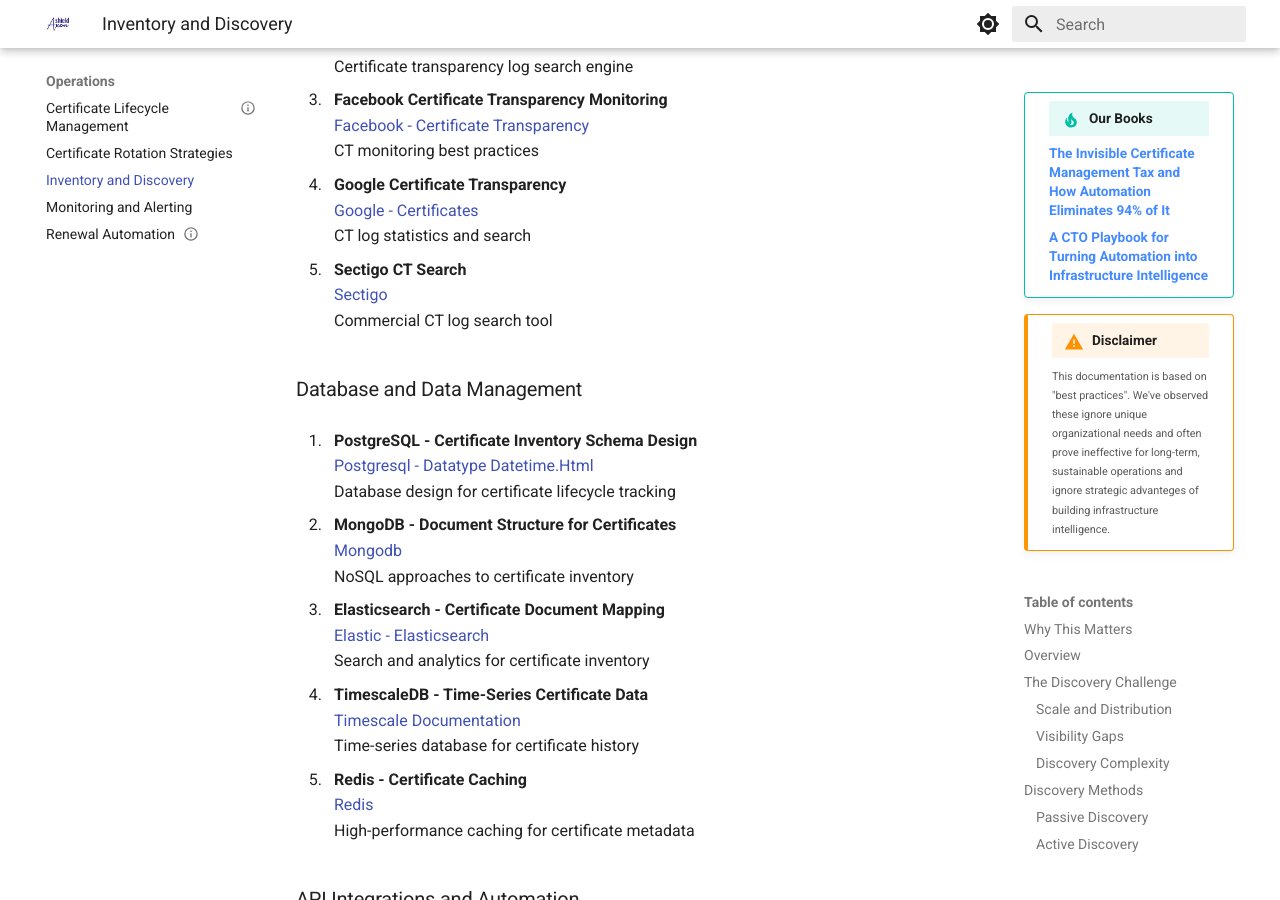
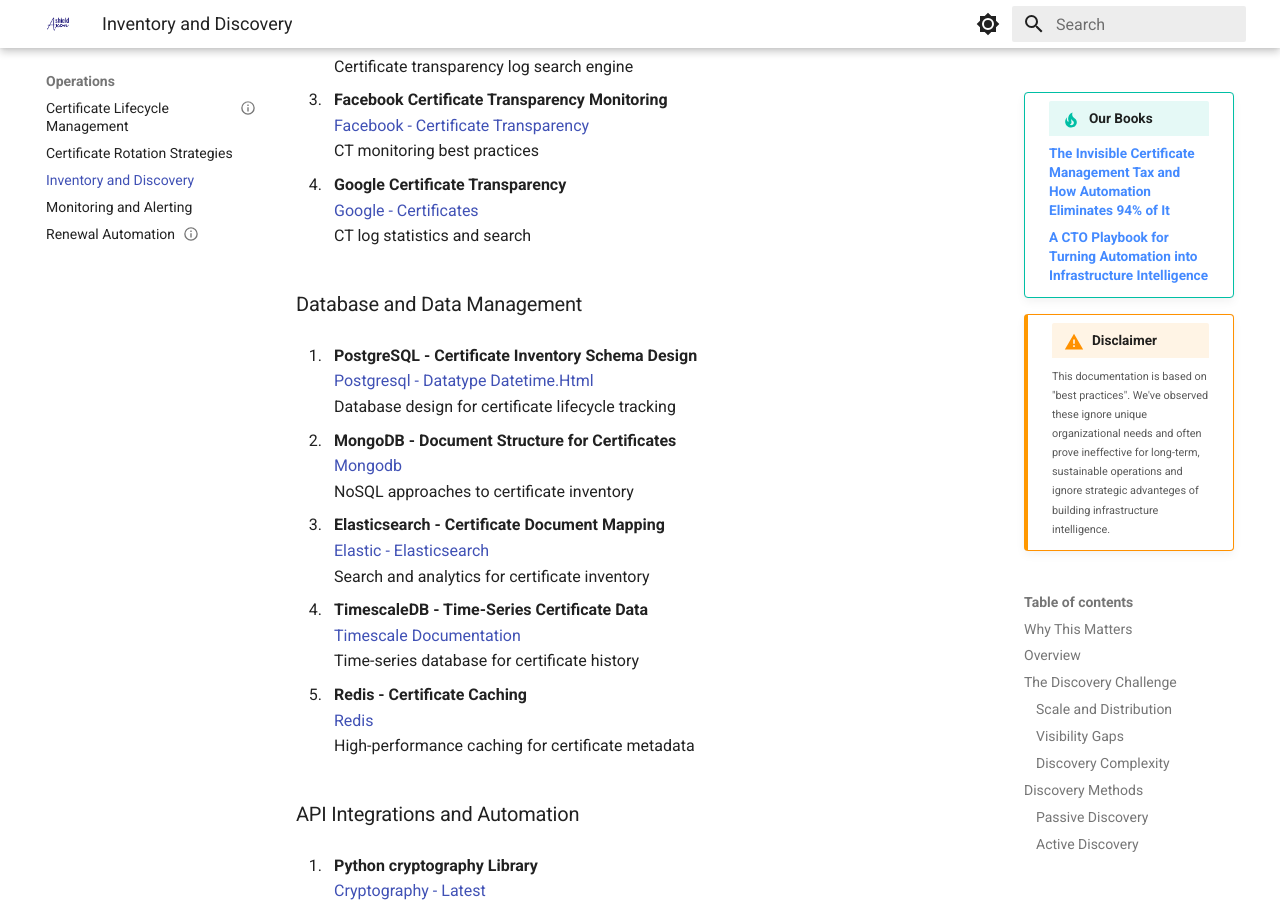
Before and after one commit to Axon-Shield/pki.github.io, an MkDocs documentation site: the page built from docs/operations/inventory-and-discovery.md, in a window 1280 px wide and 900 px high, scrolled down 31225 px. Built offline with MkDocs 1.6.1 and Material for MkDocs 9.7.7, drawn with Linux system fonts in a browser that asks for light colours.

```diff
--- a/docs/operations/inventory-and-discovery.md
+++ b/docs/operations/inventory-and-discovery.md
@@ -1450,115 +1450,111 @@ Start with quick wins using API-based discovery, expand systematically to cover
     CT monitoring best practices
 
 39. **Google Certificate Transparency**
-    [Google - Certificates](https://transparencyreport.google.com/https/certificates)
-    CT log statistics and search
-
-40. **Sectigo CT Search**
-    [Sectigo](https://ctsearch.sectigo.com/)
-    Commercial CT log search tool
+   [Google - Certificates](https://transparencyreport.google.com/https/certificates)
+   CT log statistics and search
 
 ### Database and Data Management
 
-41. **PostgreSQL - Certificate Inventory Schema Design**
+40. **PostgreSQL - Certificate Inventory Schema Design**
     [Postgresql - Datatype Datetime.Html](https://www.postgresql.org/docs/current/datatype-datetime.html)
     Database design for certificate lifecycle tracking
 
-42. **MongoDB - Document Structure for Certificates**
+41. **MongoDB - Document Structure for Certificates**
     [Mongodb](https://www.mongodb.com/docs/)
     NoSQL approaches to certificate inventory
 
-43. **Elasticsearch - Certificate Document Mapping**
+42. **Elasticsearch - Certificate Document Mapping**
     [Elastic - Elasticsearch](https://www.elastic.co/guide/en/elasticsearch/reference/current/mapping.html)
     Search and analytics for certificate inventory
 
-44. **TimescaleDB - Time-Series Certificate Data**
+43. **TimescaleDB - Time-Series Certificate Data**
     [Timescale Documentation](https://timescale.readthedocs.io/)
     Time-series database for certificate history
 
-45. **Redis - Certificate Caching**
+44. **Redis - Certificate Caching**
     [Redis](https://redis.io/docs/)
     High-performance caching for certificate metadata
 
 ### API Integrations and Automation
 
-46. **Python cryptography Library**
+45. **Python cryptography Library**
     [Cryptography - Latest](https://cryptography.io/en/latest/)
     Certificate parsing and analysis in Python
 
-47. **OpenSSL Command-Line Tools**
+46. **OpenSSL Command-Line Tools**
     [Openssl - Man1](https://www.openssl.org/docs/man1.1.1/man1/)
     Certificate inspection and extraction utilities
 
-48. **pyOpenSSL**
+47. **pyOpenSSL**
     [Pyopenssl](https://www.pyopenssl.org/)
     Python wrapper for OpenSSL certificate operations
 
-49. **Go crypto/x509 Package**
+48. **Go crypto/x509 Package**
     [Go - X509](https://pkg.go.dev/crypto/x509)
     Certificate parsing in Go
 
-50. **Java KeyStore (JKS) Tools**
+49. **Java KeyStore (JKS) Tools**
     [Oracle - Technotes](https://docs.oracle.com/javase/8/docs/technotes/tools/unix/keytool.html)
     Java certificate store management
 
 ### Security and Compliance Frameworks
 
-51. **NIST SP 800-53 Rev. 5 - CM-8: System Component Inventory**
+50. **NIST SP 800-53 Rev. 5 - CM-8: System Component Inventory**
     [Nist - Detail](https://csrc.nist.gov/publications/detail/sp/800-53/rev-5/final)
     Federal standards for configuration management inventory
 
-52. **CIS Controls v8 - Control 1: Inventory and Control of Enterprise Assets**
+51. **CIS Controls v8 - Control 1: Inventory and Control of Enterprise Assets**
     [Cisecurity - Controls](https://www.cisecurity.org/controls/v8)
     Security framework including certificate inventory
 
-53. **PCI DSS v4.0 - Requirement 2.4**
+52. **PCI DSS v4.0 - Requirement 2.4**
     [Pcisecuritystandards](https://www.pcisecuritystandards.org/)
     Inventory requirements for payment card environments
 
-54. **SOC 2 Type 2 - Common Criteria CC6.1**
+53. **SOC 2 Type 2 - Common Criteria CC6.1**
     [Aicpa - Soc4So](https://www.aicpa.org/soc4so)
     Logical and physical access controls including certificate inventory
 
-55. **HIPAA Security Rule - 164.308(a)(1)(ii)(A)**
+54. **HIPAA Security Rule - 164.308(a)(1)(ii)(A)**
     [Hhs - For Professionals](https://www.hhs.gov/hipaa/for-professionals/security/)
     Risk analysis requiring asset inventory including certificates
 
 ### Research and Academic Papers
 
-56. **Durumeric, Z., et al. "The Matter of Heartbleed"** (2014)
+55. **Durumeric, Z., et al. "The Matter of Heartbleed"** (2014)
     IMC '14 - Internet-wide certificate vulnerability analysis
 
-57. **Holz, R., et al. "The SSL Landscape: A Thorough Analysis of the X.509 PKI Using Active and Passive Measurements"** (2011)
+56. **Holz, R., et al. "The SSL Landscape: A Thorough Analysis of the X.509 PKI Using Active and Passive Measurements"** (2011)
     IMC '11 - Comprehensive certificate ecosystem study
 
-58. **Amann, J., et al. "No Attack Necessary: The Surprising Dynamics of SSL Trust Relationships"** (2013)
+57. **Amann, J., et al. "No Attack Necessary: The Surprising Dynamics of SSL Trust Relationships"** (2013)
     ACSAC '13 - Certificate trust chain analysis
 
-59. **Kumar, D., et al. "Tracking Certificate Misissuance in the Wild"** (2018)
+58. **Kumar, D., et al. "Tracking Certificate Misissuance in the Wild"** (2018)
     IEEE S&P - Certificate transparency for discovery
 
-60. **Chung, T., et al. "Understanding the Role of Registrars in DNSSEC Deployment"** (2017)
+59. **Chung, T., et al. "Understanding the Role of Registrars in DNSSEC Deployment"** (2017)
     IMC '17 - DNS infrastructure certificate discovery
 
 ### Industry Reports and Statistics
 
-61. **Venafi Machine Identity Management Report**
+60. **Venafi Machine Identity Management Report**
     [Venafi - Resources](https://www.venafi.com/resources)
     Annual statistics on certificate management challenges
 
-62. **Ponemon Institute: Cost of Failed Trust Report**
+61. **Ponemon Institute: Cost of Failed Trust Report**
     [Ponemon](https://www.ponemon.org/)
     Business impact of certificate management failures
 
-63. **Gartner: Certificate Lifecycle Management Market Guide**
+62. **Gartner: Certificate Lifecycle Management Market Guide**
     [Gartner](https://www.gartner.com/)
     Market analysis and best practices
 
-64. **Forrester: The State of Public Key Infrastructure**
+63. **Forrester: The State of Public Key Infrastructure**
     [Forrester](https://www.forrester.com/)
     Enterprise PKI adoption and challenges
 
-65. **IDC: Digital Certificate Management Market Forecast**
+64. **IDC: Digital Certificate Management Market Forecast**
     [Idc](https://www.idc.com/)
     Market size and growth projections
 
```
Also changed, not shown: docs/architecture/service-mesh-certificates.md (+2 -2 lines), docs/architecture/zero-trust-architecture.md (+1 -1 lines), docs/operations/certificate-rotation-strategies.md (+2 -2 lines), docs/patterns/multi-tenancy-considerations.md (+1 -1 lines).
